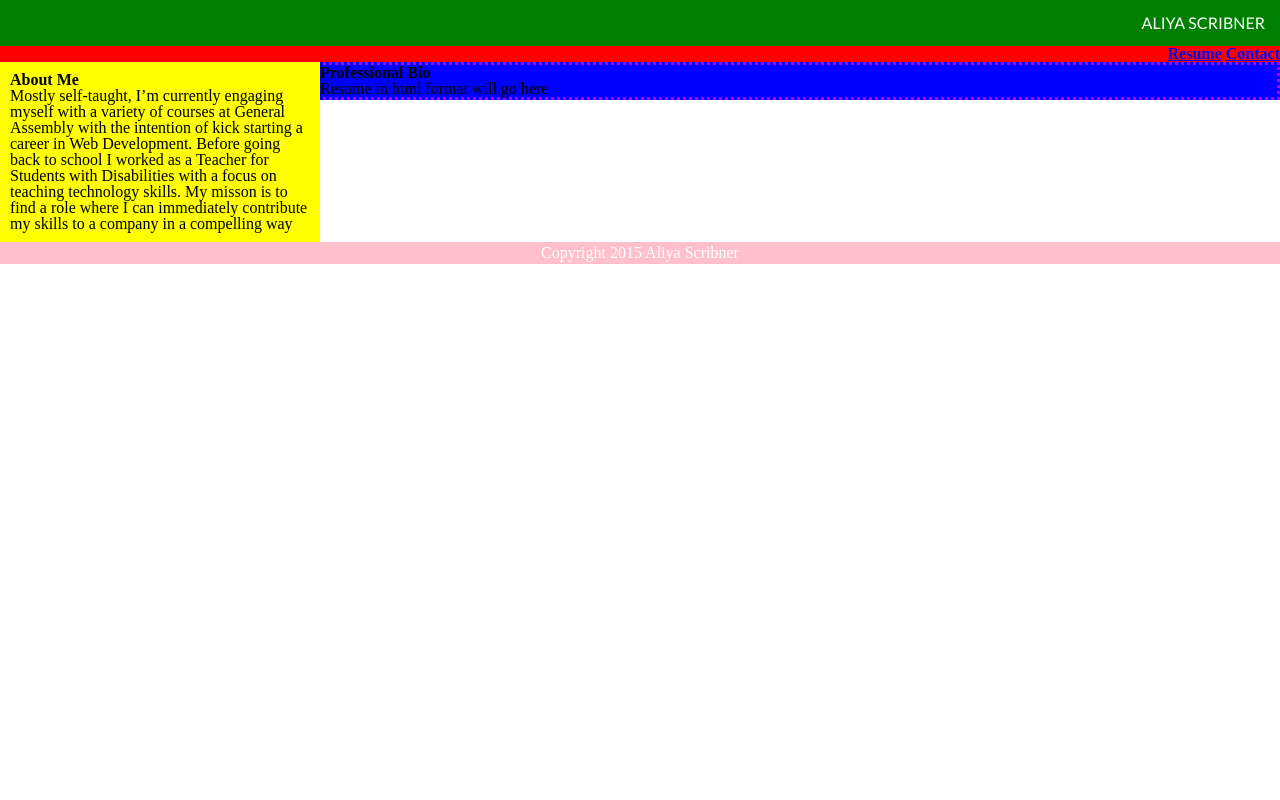
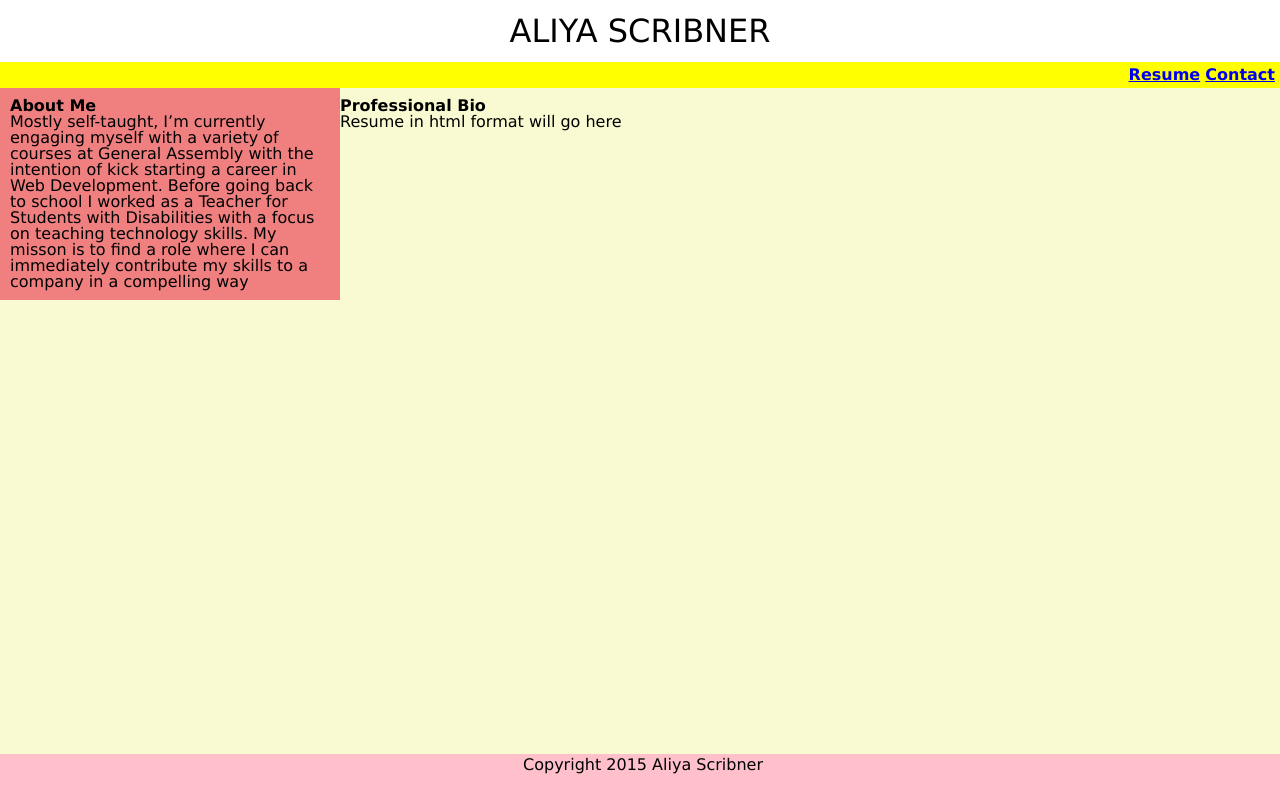
Before and after one commit to Dev814/Dev814.github.io, a plain HTML site: page Circuits/Unit 10 Final Project/home.html in a window 1280 px wide. Drawn offline with Linux system fonts and the light colour scheme.

Commit message:
Layout Set
finished setting up layout

```diff
--- a/Circuits/Unit 10 Final Project/home.html
+++ b/Circuits/Unit 10 Final Project/home.html
@@ -22,19 +22,19 @@
         </ul>
     </nav>
 
-<div id="wrapper">
+<!-- <div id="wrapper"> -->
 
     <aside>
-        <h3>About Me</h3>
+        <h2>About Me</h2>
         <p>Mostly self-taught, I’m currently engaging myself with a variety of courses at General Assembly with the intention of kick starting a career in Web Development. Before going back to school I worked as a Teacher for Students with Disabilities with a focus on teaching technology skills. My misson is to find a role where I can immediately contribute my skills to a company in a compelling way</p>
     </aside>
 
-    <section>
-        <h3>Professional Bio</h3>
+    <main>
+        <h2>Professional Bio</h2>
         <p>Resume in html format will go here</p>
-    </section>
+    </main>
 
-</div>
+<!-- </div> -->
 
     <footer>
         <p>Copyright 2015 Aliya Scribner</p>
--- a/Circuits/Unit 10 Final Project/stylesheets/main.css
+++ b/Circuits/Unit 10 Final Project/stylesheets/main.css
@@ -1,45 +1,71 @@
+
 @import url(https://fonts.googleapis.com/css?family=Lato);
 
-h1 {
-  text-align: right;
-  font-family: 'Lato', verdana;
+body {
+  background-color: #FAFAD2;
+  font-family: verdana;
 }
 
-h3 {
+h1 {
+  text-align: center;
+  font-size: 2em;
+}
+
+h2 {
   font-weight: bold;
 }
+
 header {
-    background-color:green;
-    color:white;
-    text-align:center;
-    padding:15px;
+  background-color: white;
+  font-family: 'Lato',
+  color: black;
+  text-align: center;
+  padding: 15px;
 }
+
 nav {
   text-align: right;
-  background-color: red;
+  background-color: yellow;
+  padding: 5px;
 }
 
 ul li {
   display: inline;
   font-weight: bold;
 }
+
 aside {
+  background-color: #F08080;
+  width: 25%;
+  float: left;
+  padding: 10px;
+  /*border:*/
+}
 
-    background-color: yellow;
-    width:300px;
-    float:left;
-    padding:10px;
-    border:
+main {
+  padding: 10px;
+  width: 75%;
+  /*border: 1px solid black;*/
 }
+
+.clearfix {
+  overflow: auto;
+}
+
 section {
   background-color: blue;
   color: black;
   border: dotted 3px #b200ff;
 }
+
 footer {
-    background-color:pink;
-    color:white;
-    clear:both;
-    text-align:center;
-    padding:3px;
+  position: absolute;
+  bottom: 0;
+  width: 100%;
+  height: 40px;
+  background-color: pink;
+  color: black;
+  clear: both;
+  text-align: center;
+  padding: 3px;
 }
```
